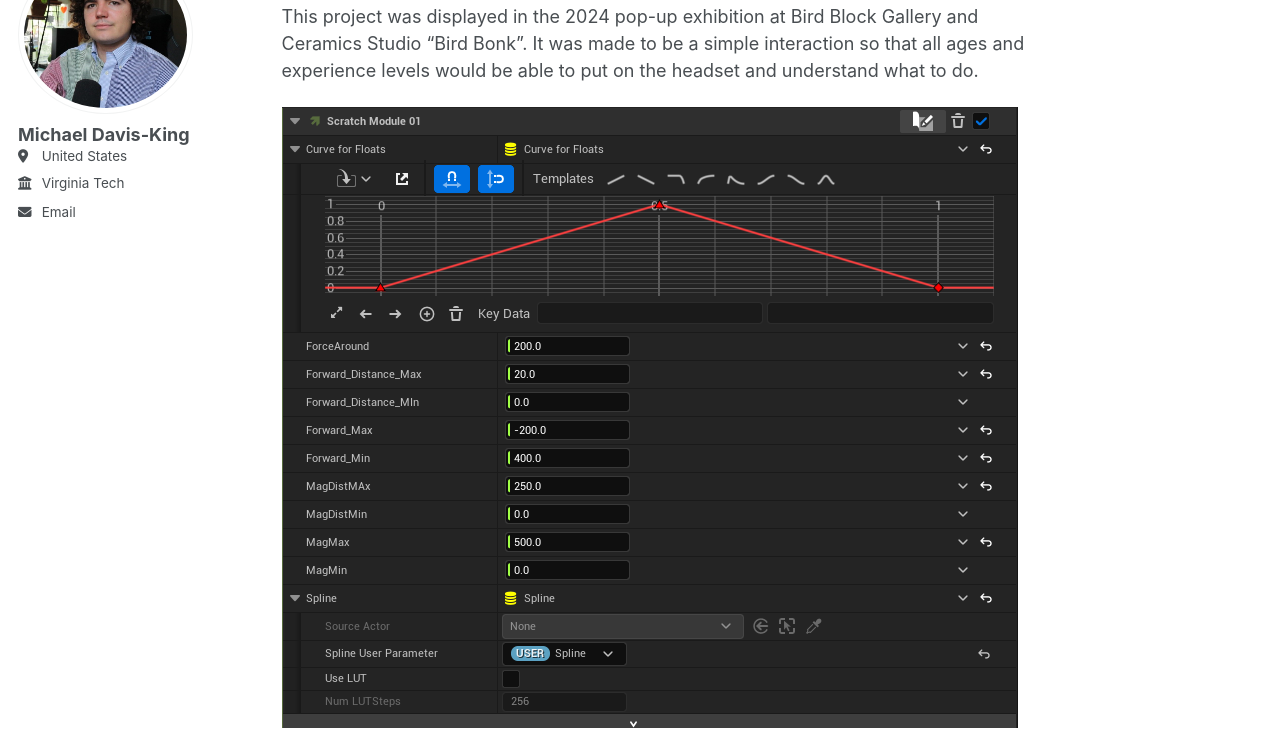
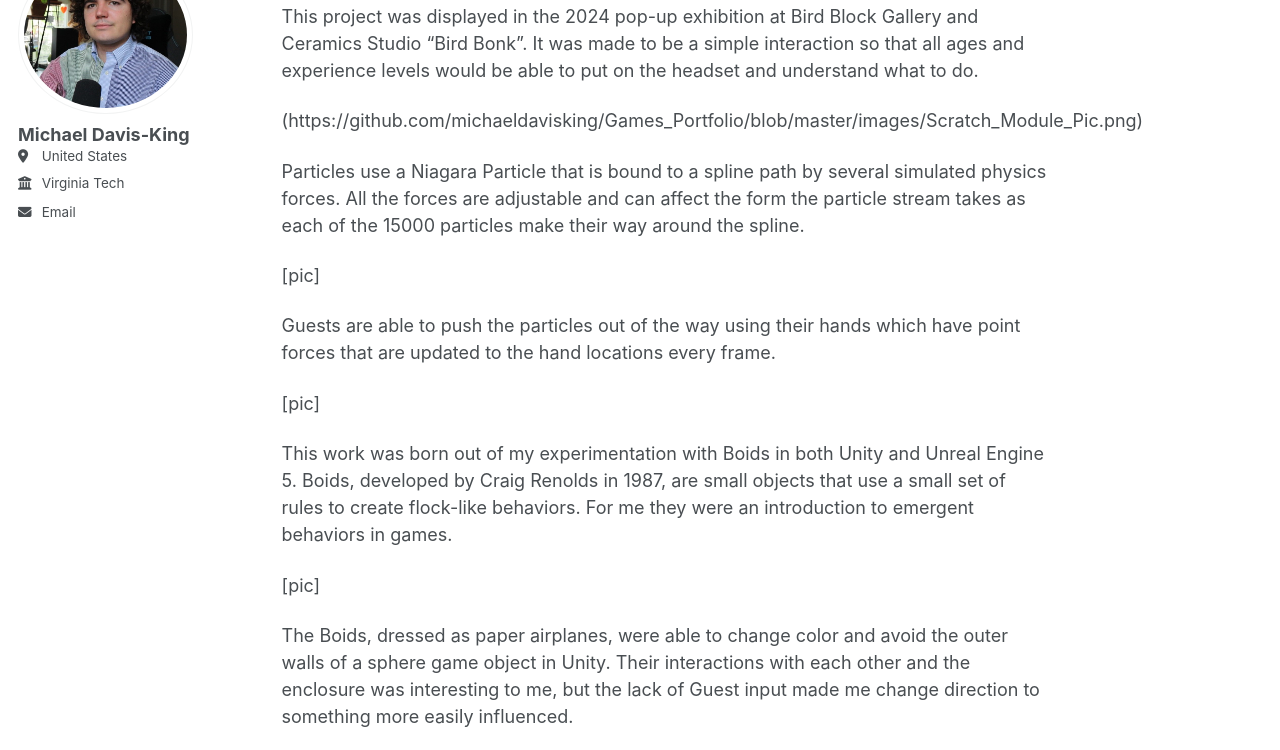
Before and after one commit to michaeldavisking/Games_Portfolio, a Jekyll site: the page built from _portfolio/portfolio-1.md, in a window 1280 px wide and 900 px high, scrolled down 374 px, cut to the strip 150-900 px from the top of the window. Built offline with Jekyll 4.4.1, drawn with Linux system fonts in a browser that asks for light colours.

Commit message:
Update portfolio-1.md

```diff
--- a/_portfolio/portfolio-1.md
+++ b/_portfolio/portfolio-1.md
@@ -12,7 +12,7 @@ Particles is a interactive Virtual Reality expreince where the guest is able to
 
 This project was displayed in the 2024 pop-up exhibition at Bird Block Gallery and Ceramics Studio “Bird Bonk”. It was made to be a simple interaction so that all ages and experience levels would be able to put on the headset and understand what to do.
 
-![Sratch Module that controls particle movement along the spline.](https://github.com/michaeldavisking/Games_Portfolio/blob/master/images/Scratch_Module_Pic.png)
+(https://github.com/michaeldavisking/Games_Portfolio/blob/master/images/Scratch_Module_Pic.png)
 
 
 Particles use a Niagara Particle that is bound to a spline path by several simulated physics forces. All the forces are adjustable and can affect the form the particle stream takes as each of the 15000 particles make their way around the spline.
```
